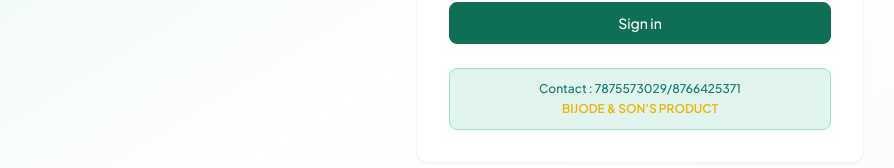
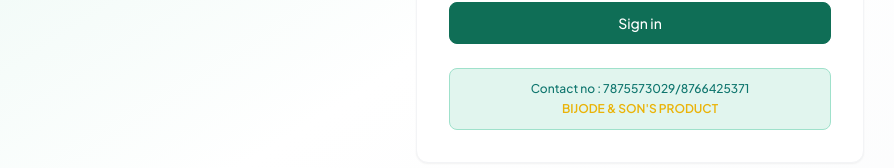
Before and after one commit to Orignaldeveloper/doctorpal, a React (Vite) app in the folder frontend/: page /login in a window 1280 px wide. Shown: the part 482-650 px from the top of the page, without its empty margins (0-894 px from the left). Built offline with nearby package versions, Linux system fonts and the light colour scheme.

Commit message:
checking dev

```diff
--- a/frontend/src/pages/LoginPage.jsx
+++ b/frontend/src/pages/LoginPage.jsx
@@ -69,7 +69,7 @@
           </form>
 
           <div className="mt-6 p-3 bg-teal-50 rounded-lg border border-teal-100">
-            <p className="text-xs text-teal-700 text-center font-medium mb-1">Contact : 7875573029/8766425371</p>
+            <p className="text-xs text-teal-700 text-center font-medium mb-1">Contact no : 7875573029/8766425371</p>
             <p className="text-xs text-yellow-500 text-center font-bold ">BIJODE & SON'S PRODUCT</p>
           </div>
         </div>
```
